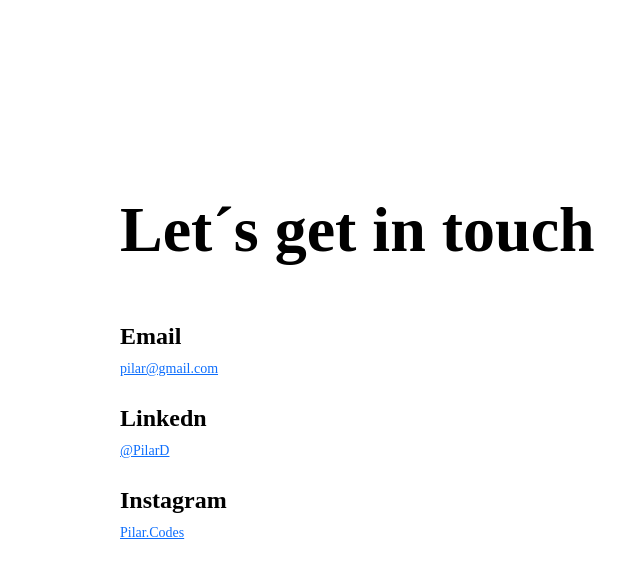
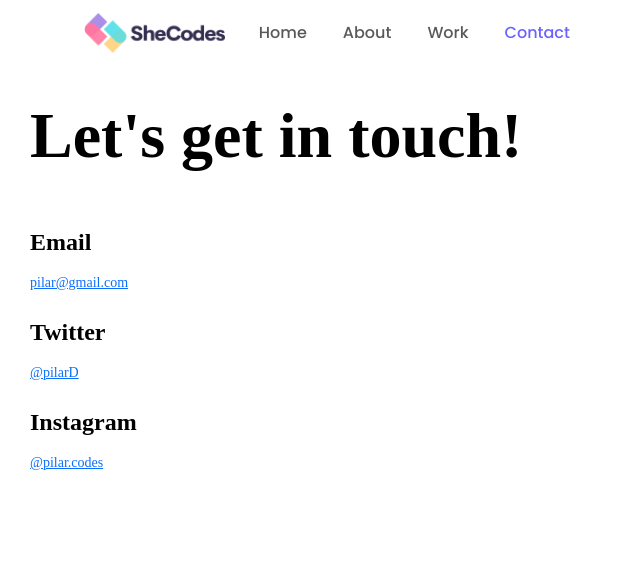
Before and after one commit to Pildomfl/my-portoflio-project, a plain HTML site: page contact.html in a window 1280 px wide. Shown: the whole page, without its empty margins (0-640 px from the left). Drawn offline with nearby package versions, Linux system fonts and the light colour scheme.

Commit message:
added Navbar

```diff
--- a/contact.html
+++ b/contact.html
@@ -29,32 +29,56 @@
     <title>Document</title>
   </head>
   <body>
-    <div class="content-container container">
-      <div class="content">
-        <h1 class="mb-5">Let´s get in touch</h1>
-        <h3>
-          Email
-          <p>
-            <a href="mailto:pilar@gmail.com">pilar@gmail.com </a>
-          </p>
-        </h3>
-        <h3>
-          Linkedn
-          <p>
-            <a href="https://www.Linkedn.com/PilarD" target="_blank">
-              @PilarD
-            </a>
-          </p>
-        </h3>
-        <h3>
-          Instagram
-          <p>
-            <a href="https://www.Instagram.com/PilarD" target="_blank">
-              Pilar.Codes
-            </a>
-          </p>
-        </h3>
+    <nav class="navbar navbar-expand-lg navbar-light bg-white">
+      <div class="container">
+        <a class="navbar-brand" href="#">
+          <img src="images/shecodeslogo.png" alt="" class="logo" />
+        </a>
+        <button
+          class="navbar-toggler"
+          type="button"
+          data-bs-toggle="collapse"
+          data-bs-target="#navbarNav"
+          aria-controls="navbarNav"
+          aria-expanded="false"
+          aria-label="Toggle navigation"
+        >
+          <span class="navbar-toggler-icon"></span>
+        </button>
+        <div class="collapse navbar-collapse" id="navbarNav">
+          <ul class="navbar-nav">
+            <li class="nav-item">
+              <a class="nav-link" aria-current="page" href="/">Home</a>
+            </li>
+            <li class="nav-item">
+              <a class="nav-link" href="/about.html">About</a>
+            </li>
+            <li class="nav-item">
+              <a class="nav-link" href="/work.html">Work</a>
+            </li>
+            <li class="nav-item">
+              <a class="nav-link active" href="/contact.html">Contact</a>
+            </li>
+          </ul>
+        </div>
       </div>
+    </nav>
+    <div class="content">
+      <h1 class="mb-5">Let's get in touch!</h1>
+      <h3>Email</h3>
+      <p>
+        <a href="mailto:pilar@gmail.com"> pilar@gmail.com </a>
+      </p>
+      <h3>Twitter</h3>
+      <p>
+        <a href="https://www.twitter.com/pilarD" target="_blank"> @pilarD </a>
+      </p>
+      <h3>Instagram</h3>
+      <p>
+        <a href="https://www.instagram.com/pilar.codes" target="_blank">
+          @pilar.codes
+        </a>
+      </p>
     </div>
   </body>
 </html>
--- a/styles/portfolio.css
+++ b/styles/portfolio.css
@@ -47,7 +47,7 @@ p {
   font-size: 24px;
 }
 .content-container {
-  padding: 160px 20px;
+  padding: 60px 20px;
 }
 .content h1 {
   font-size: 64px;
@@ -109,6 +109,30 @@ p {
     text-align: center;
   }
 }
+.nav {
+  padding: 20px 0;
+}
+.nav li {
+  display: inline;
+  list-style: none;
+}
+.nav li a {
+  line-height: 40px;
+  text-decoration: none;
+  color: #6c63ff;
+}
+.logo {
+  max-height: 40px;
+}
+.active {
+  color: #6c63ff !important;
+}
+.nav-item {
+  padding: 0 10px;
+}
+.nav-link {
+  font-family: "Poppins", sans-serif;
+}
 .img-fluid {
   max-width: 100%;
   height: auto;
```
Also changed, not shown: about.html (+34 -0 lines), index.html (+34 -0 lines), work.html (+34 -0 lines), images/shecodeslogo.png (added), images/translation.png (deleted).
